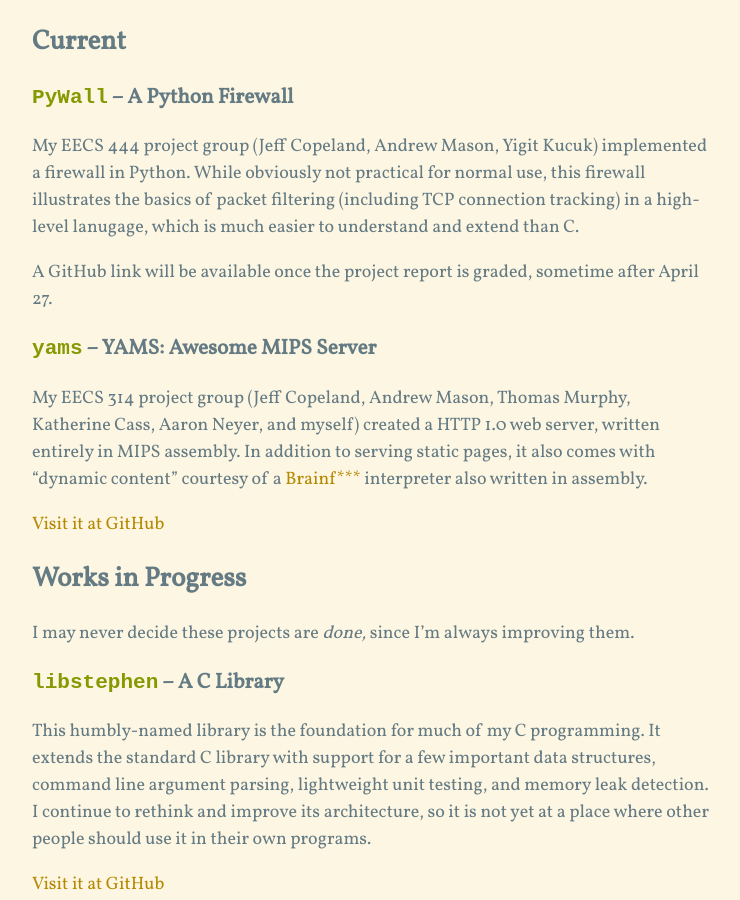
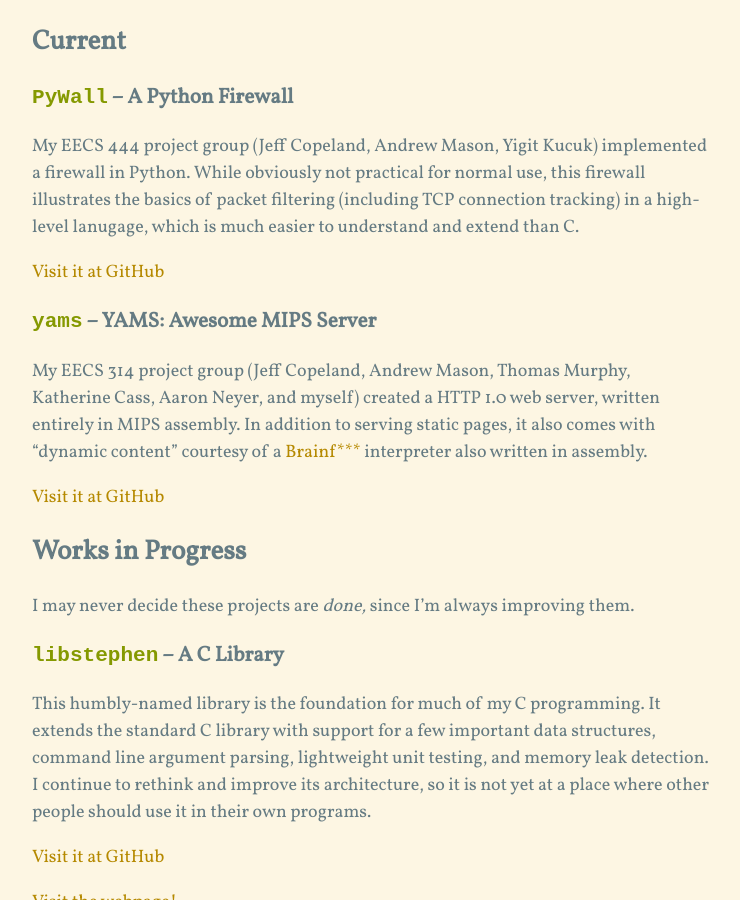
Before and after one commit to brenns10/brennan.io, a Jekyll site: the page built from projects.md, in a window 1280 px wide and 900 px high, scrolled down 451 px. Shown: the whole window, without its empty margins (268-1008 px from the left). Built offline with Jekyll 4.4.1, drawn with Linux system fonts in a browser that asks for light colours; nearby versions of some CDN libraries; Markdown is read by kramdown in place of the engine named in the settings.

Commit message:
Added PyWall link.

```diff
--- a/projects.md
+++ b/projects.md
@@ -25,8 +25,7 @@
 tracking) in a high-level lanugage, which is much easier to understand and
 extend than C.
 
-A GitHub link will be available once the project report is graded, sometime
-after April 27.
+[Visit it at GitHub](https://github.com/brenns10/pywall)
 
 ### `yams` -- YAMS: Awesome MIPS Server
 
```
